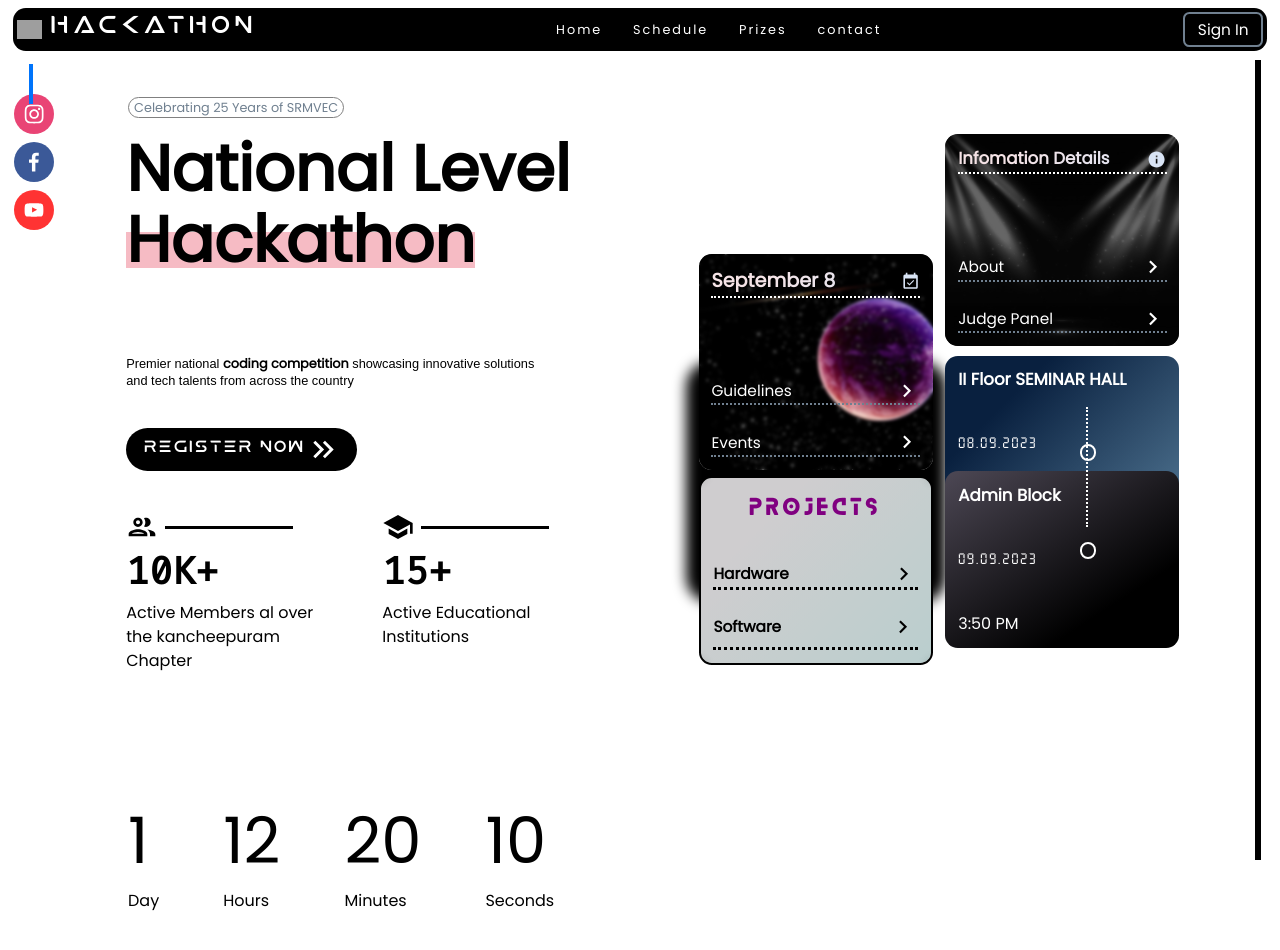
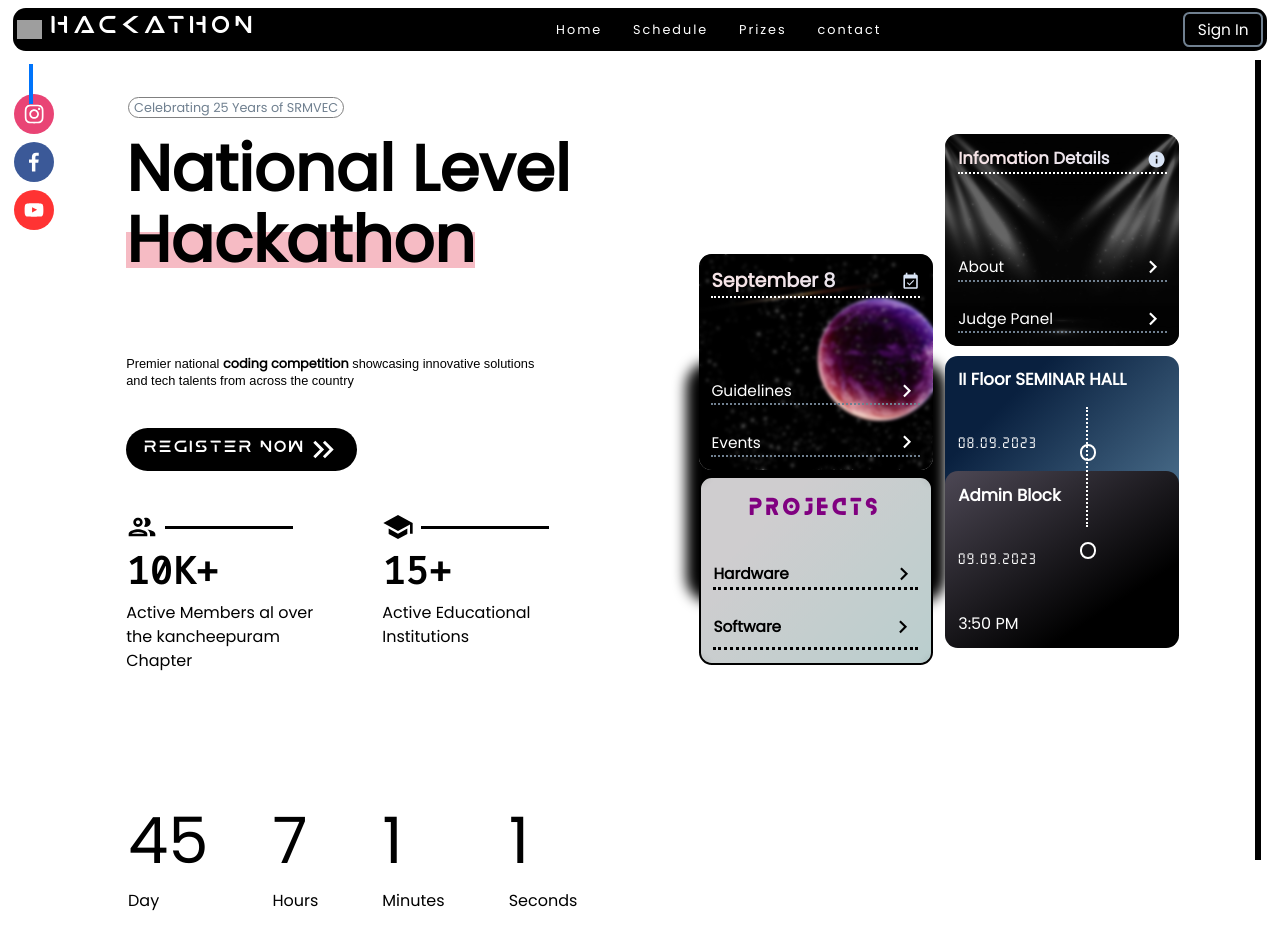
Before and after one commit to shadowctrl/Hackatank, a React (Vite) app: page / in a window 1280 px wide. Built offline with nearby package versions, Linux system fonts and the light colour scheme; grey boxes are pictures that could not be loaded; a web font is replaced by a local one.

Commit message:
Countdown timer

```diff
--- a/src/components/hero/countdown.js
+++ /dev/null
@@ -1 +0,0 @@
-console.log("countdown");
--- a/src/components/hero/hero.jsx
+++ b/src/components/hero/hero.jsx
@@ -1,5 +1,5 @@
 import "./hero.css";
-import React from "react";
+import React, { useEffect, useState } from "react";
 import KeyboardDoubleArrowRightSharpIcon from "@mui/icons-material/KeyboardDoubleArrowRightSharp";
 import InfoIcon from "@mui/icons-material/Info";
 import EventAvailableIcon from "@mui/icons-material/EventAvailable";
@@ -9,6 +9,44 @@ import SchoolSharpIcon from "@mui/icons-material/SchoolSharp";
 import BookmarkAddedSharpIcon from "@mui/icons-material/BookmarkAddedSharp";
 
 const hero = () => {
+  const [countdown, setCountdown] = useState({
+    days: 0,
+    hours: 0,
+    minutes: 0,
+    seconds: 0,
+  });
+
+  const handleCountdown = () => {
+    const countDate = new Date("September 8, 2023 12:00:00").getTime();
+    const now = new Date().getTime();
+    const diff = countDate - now;
+    {
+      if (now > countDate) return;
+    }
+    const second = 1000;
+    const minute = second * 60;
+    const hour = minute * 60;
+    const day = hour * 24;
+
+    const textDay = Math.floor(diff / day);
+    const textHour = Math.floor((diff % day) / hour);
+    const textMinute = Math.floor((diff % hour) / minute);
+    const textSecond = Math.floor((diff % minute) / second);
+
+    setCountdown({
+      days: textDay,
+      hours: textHour,
+      minutes: textMinute,
+      seconds: textSecond,
+    });
+  };
+
+  useEffect(() => {
+    const interval = setInterval(() => handleCountdown(), 1000);
+    return () => {
+      clearInterval(interval);
+    };
+  }, []);
   return (
     <div className="parent_hero">
       <div className="progress_bar"></div>
@@ -177,19 +215,19 @@ const hero = () => {
       {/* -------------------------- Page 2 -------------------------- */}
       <section className="countdown">
         <div className="day-card">
-          <h3 className="day">1</h3>
+          <h3 className="day">{countdown.days}</h3>
           <h3>Day</h3>
         </div>
         <div className="hours-card">
-          <h3 className="hours">12</h3>
+          <h3 className="hours">{countdown.hours}</h3>
           <h3>Hours</h3>
         </div>
         <div className="min-card">
-          <h3 className="minutes">20</h3>
+          <h3 className="minutes">{countdown.minutes}</h3>
           <h3>Minutes</h3>
         </div>
         <div className="sec-card">
-          <h3 className="seconds">10</h3>
+          <h3 className="seconds">{countdown.seconds}</h3>
           <h3>Seconds</h3>
         </div>
       </section>
```
